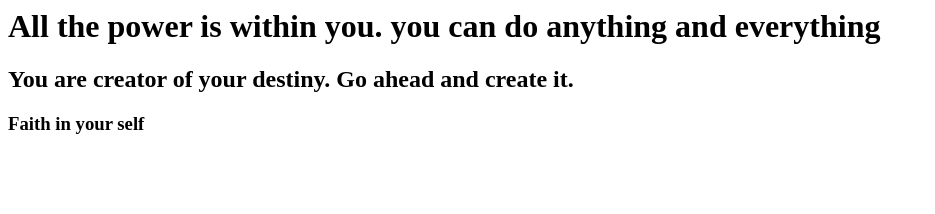
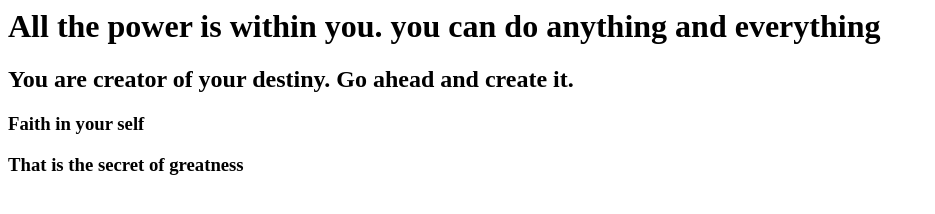
Before and after one commit to MohitVensiyani/SampleRepo, a plain HTML site: page index.html in a window 1280 px wide. Shown: the whole page, without its empty margins (0-935 px from the left). Drawn offline with Linux system fonts and the light colour scheme.

Commit message:
added 4th quote

```diff
--- a/index.html
+++ b/index.html
@@ -3,5 +3,6 @@
 <h1>All the power is within you. you can do anything and everything</html>
 <h2>You are creator of your destiny. Go ahead and create it. </h2>
 <h3>Faith in your self</h3>
+<h3>That is the secret of greatness</h3>
 </body>
 </html>
```
